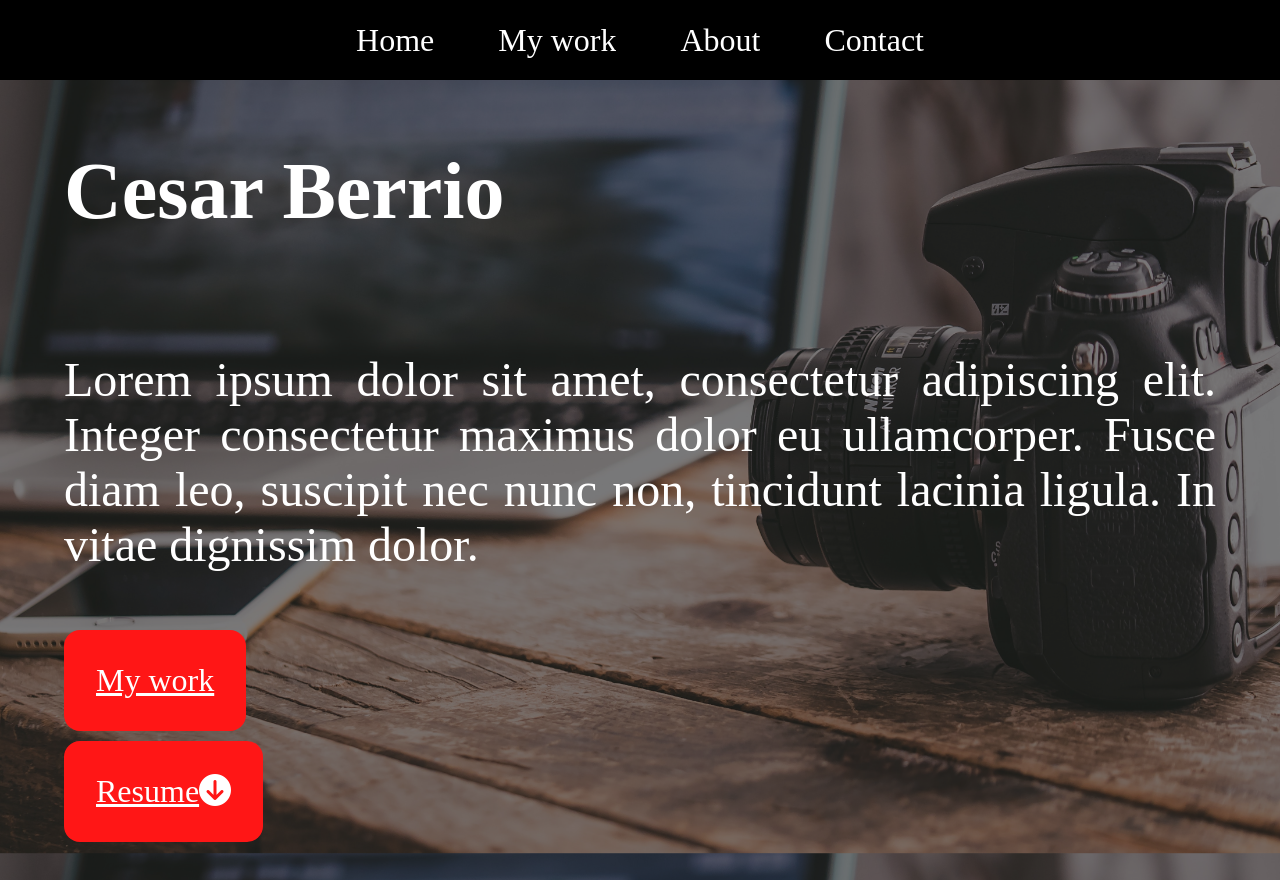
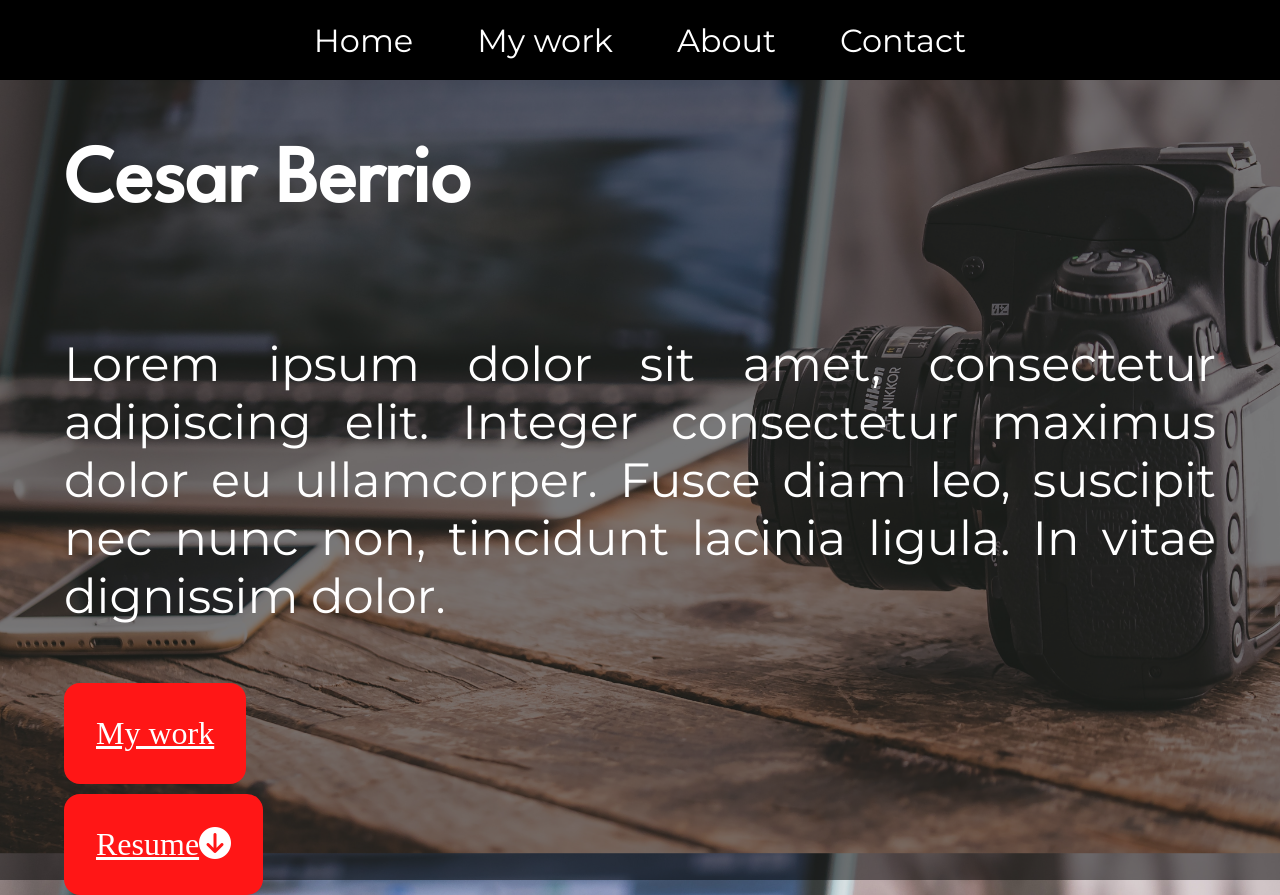
Before and after one commit to berr0161/portafolio, a plain HTML site: page home.html in a window 1280 px wide. Drawn offline with Linux system fonts and the light colour scheme.

Commit message:
applies font families

```diff
--- a/css/home.css
+++ b/css/home.css
@@ -47,6 +47,7 @@ body {
 }
 
 .menu>li a {
+  font-family: 'Montserrat', sans-serif;
   color: white;
  text-decoration: none;
 }
@@ -145,6 +146,14 @@ body {
   .menu>li:not(:last-child) {
     border-bottom: 1px solid #444;
   }
+}
+h1{
+  font-family: 'League Spartan', sans-serif;
+
+}
+
+p{
+  font-family: 'Montserrat', sans-serif;
 }
 .black-cover{
   height: 100%;
@@ -254,3 +263,6 @@ footer {
     font-size: 2rem;
   }
 }
+
+/*font-family: 'League Spartan', sans-serif;
+font-family: 'Montserrat', sans-serif;*/
--- a/home.html
+++ b/home.html
@@ -5,6 +5,7 @@
     <meta charset="UTF-8">
     <meta http-equiv="X-UA-Compatible" content="IE=edge">
     <meta name="viewport" content="width=device-width, initial-scale=1.0">
+    <link href="https://fonts.googleapis.com/css2?family=League+Spartan&family=Montserrat&display=swap" rel="stylesheet">
     <script src="https://kit.fontawesome.com/32568561d7.js" crossorigin="anonymous"></script>
     <link href="css/home.css" rel="stylesheet">
     <title>Home-Page-Portafolio</title>
```
